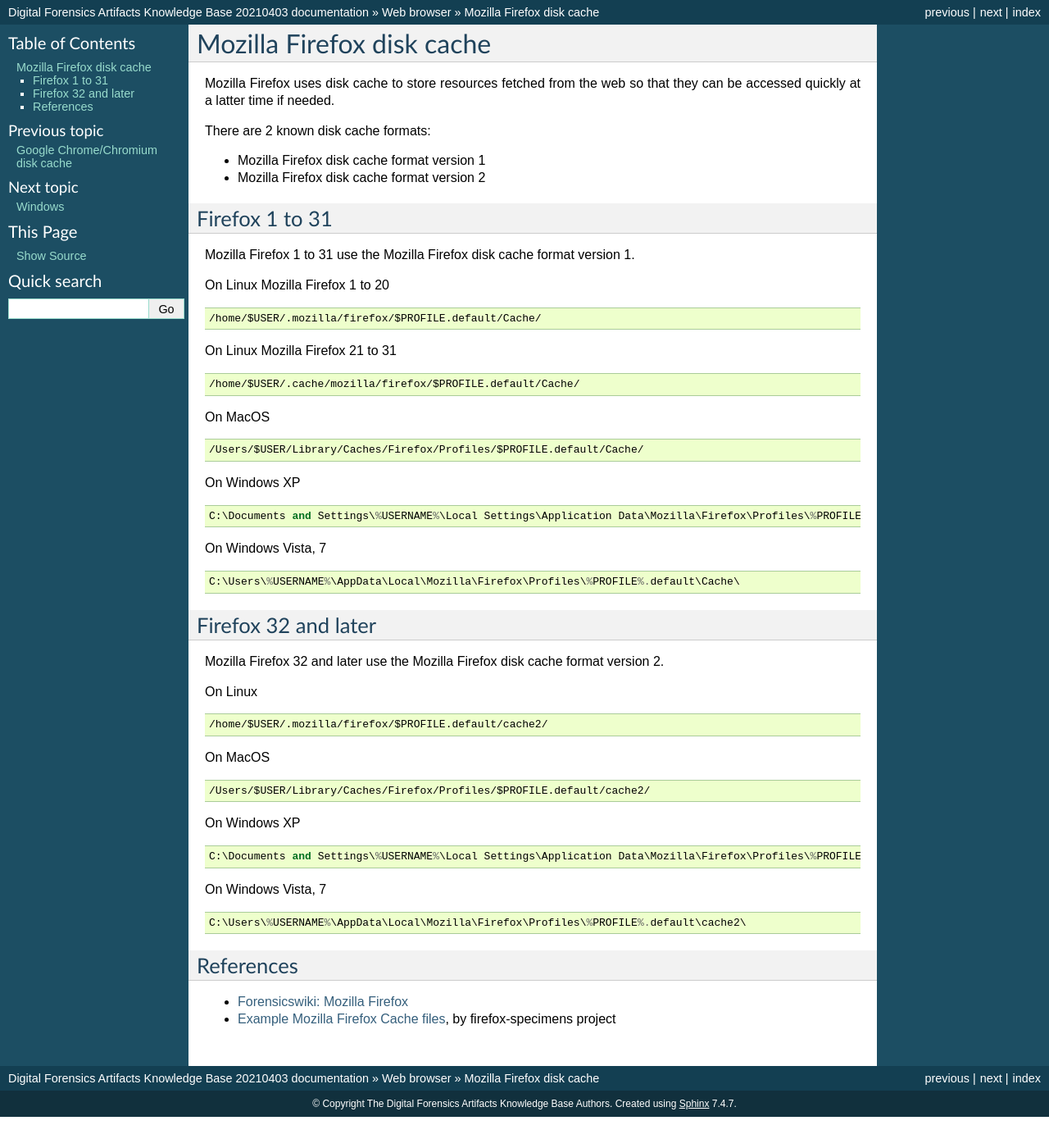
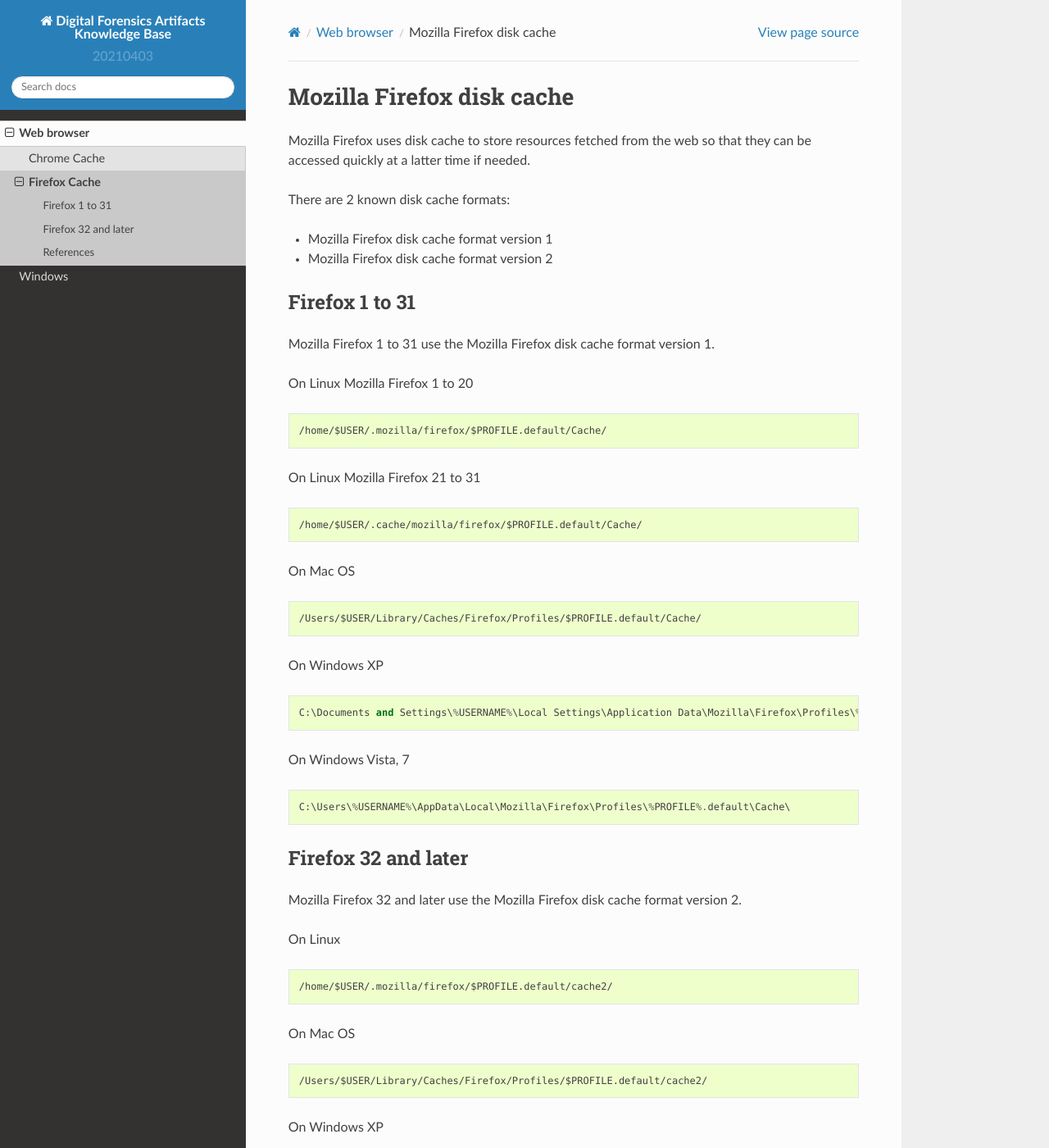
Before and after one commit to ForensicArtifacts/artifacts-kb, a Sphinx documentation site: the page built from docs/sources/webbrowser/FirefoxCache.md, in a window 1280 px wide and 1400 px high. Shown: the whole window at 82% size. Built offline with Sphinx 7.4.7 and the Read the Docs theme 2.0.0, drawn with Linux system fonts in a browser that asks for light colours; some of the changed text lies outside the part shown.

Commit message:
Changes for readthedocs documentation

````diff
--- a/docs/conf.py
+++ b/docs/conf.py
@@ -3,8 +3,6 @@
 
 import os
 import sys
-
-from sphinx.ext import apidoc
 
 from docutils import nodes
 from docutils import transforms
@@ -19,13 +17,14 @@
 # extensions coming with Sphinx (named 'sphinx.ext.*') or your custom
 # ones.
 extensions = [
+    'recommonmark',
     'sphinx.ext.autodoc',
+    'sphinx.ext.coverage',
     'sphinx.ext.doctest',
-    'sphinx.ext.coverage',
+    'sphinx.ext.napoleon',
     'sphinx.ext.viewcode',
-    'sphinx.ext.napoleon',
     'sphinx_markdown_tables',
-    'recommonmark'
+    'sphinx_rtd_theme',
 ]
 
 # We cannot install architecture dependent Python modules on readthedocs,
@@ -66,7 +65,7 @@
 
 # The theme to use for HTML and HTML Help pages.  See the documentation for
 # a list of builtin themes.
-html_theme = 'default'
+html_theme = 'sphinx_rtd_theme'
 
 # Output file base name for HTML help builder.
 htmlhelp_basename = 'artifactskbdoc'
@@ -135,7 +134,6 @@
   Args:
     app (sphinx.application.Sphinx): Sphinx application.
   """
-  # Triggers sphinx-apidoc to generate API documentation.
   app.add_config_value(
       'recommonmark_config', {'enable_auto_toc_tree': True}, True)
   app.add_transform(MarkdownLinkFixer)
--- a/docs/requirements.txt
+++ b/docs/requirements.txt
@@ -2,3 +2,4 @@
 recommonmark
 sphinx >= 2.0.1
 sphinx-markdown-tables
+sphinx-rtd-theme >= 0.5.1
--- a/docs/sources/webbrowser/FirefoxCache.md
+++ b/docs/sources/webbrowser/FirefoxCache.md
@@ -6,6 +6,7 @@
 There are 2 known disk cache formats:
 
 * Mozilla Firefox disk cache format version 1
+
 * Mozilla Firefox disk cache format version 2
 
 ### Firefox 1 to 31
@@ -13,26 +14,31 @@
 Mozilla Firefox 1 to 31 use the Mozilla Firefox disk cache format version 1.
 
 On Linux Mozilla Firefox 1 to 20
+
 ```
 /home/$USER/.mozilla/firefox/$PROFILE.default/Cache/
 ```
 
 On Linux Mozilla Firefox 21 to 31
+
 ```
 /home/$USER/.cache/mozilla/firefox/$PROFILE.default/Cache/
 ```
 
-On MacOS
+On Mac OS
+
 ```
 /Users/$USER/Library/Caches/Firefox/Profiles/$PROFILE.default/Cache/
 ```
 
 On Windows XP
+
 ```
 C:\Documents and Settings\%USERNAME%\Local Settings\Application Data\Mozilla\Firefox\Profiles\%PROFILE%.default\Cache\
 ```
 
 On Windows Vista, 7
+
 ```
 C:\Users\%USERNAME%\AppData\Local\Mozilla\Firefox\Profiles\%PROFILE%.default\Cache\
 ```
@@ -43,21 +49,25 @@
 2.
 
 On Linux
+
 ```
 /home/$USER/.mozilla/firefox/$PROFILE.default/cache2/
 ```
 
-On MacOS
+On Mac OS
+
 ```
 /Users/$USER/Library/Caches/Firefox/Profiles/$PROFILE.default/cache2/
 ```
 
 On Windows XP
+
 ```
 C:\Documents and Settings\%USERNAME%\Local Settings\Application Data\Mozilla\Firefox\Profiles\%PROFILE%.default\cache2\
 ```
 
 On Windows Vista, 7
+
 ```
 C:\Users\%USERNAME%\AppData\Local\Mozilla\Firefox\Profiles\%PROFILE%.default\cache2\
 ```
````
Also changed, not shown: docs/sources/webbrowser/ChromeCache.md (+7 -1 lines), docs/sources/windows/EventLog.md (line endings or trailing spaces), docs/sources/windows/System Resource Usage Monitor.md (line endings or trailing spaces).
